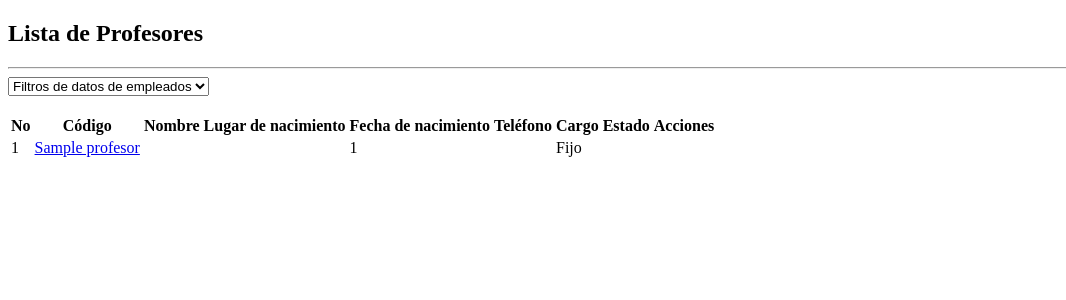
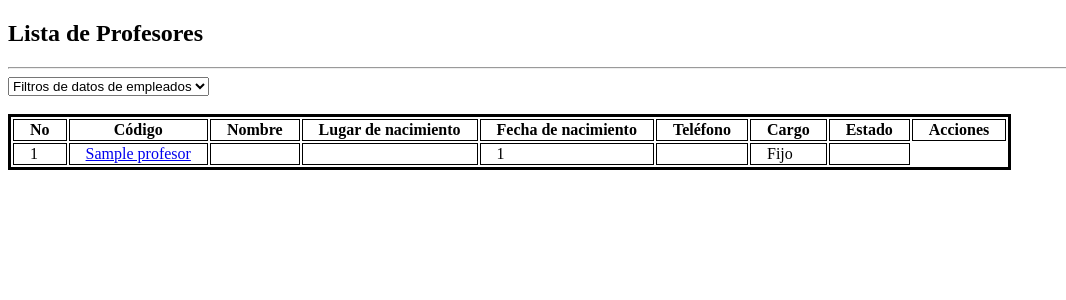
Before and after one commit to LuisMartinRX20/SGER, a PHP site: page /PHP/profesores.php in a window 1280 px wide. Shown: the top 300 px of the page, without its empty margins (0-1066 px from the left). Run offline with PHP 8.4, Linux system fonts and the light colour scheme; a user stored in the database is signed in; tables that the repository leaves empty hold one stand-in row (values such as "Sample post"); data that the repository does not hold is empty; some libraries are stand-ins or nearby versions.

Commit message:
se agregaron comentarios en profesores

```diff
--- /dev/null
+++ b/CSS/profesores.css
@@ -0,0 +1,10 @@
+@import url('https://fonts.googleapis.com/css2?family=Roboto:wght@500&display=swap');
+
+table{
+    border: black 3px solid;
+}
+td, th {
+    padding-left: 1rem;
+    padding-right: 1rem;
+    border: black 1px solid;
+  }
--- a/PHP/profesores.php
+++ b/PHP/profesores.php
@@ -12,6 +12,8 @@ if(!isset($_SESSION['username'])){
 	<meta charset="utf-8">
 	<meta http-equiv="X-UA-Compatible" content="IE=edge">
 	<meta name="viewport" content="width=device-width, initial-scale=1">
+	<link href="../CSS/profesores.css" rel="stylesheet" type="text/css">
+	<link rel="stylesheet" href="https://cdn.jsdelivr.net/npm/bootstrap-icons@1.10.5/font/bootstrap-icons.css">
 	<title>Lista de Profesores</title>
 
 </head>
@@ -22,7 +24,7 @@ if(!isset($_SESSION['username'])){
 			<hr />
 
 			<?php
-            // VALOR aksi es para borrar
+            // VALOR aksi es para borrar aqui esta la funcion borrar
 			if(isset($_GET['aksi']) == 'delete'){
 				// escaping, additionally removing everything that could be (html/javascript-) code
 				$nik = mysqli_real_escape_string($con,(strip_tags($_GET["nik"],ENT_QUOTES)));
@@ -40,11 +42,12 @@ if(!isset($_SESSION['username'])){
 				}
 			}
 			?>
-
+<!--Si lo necesitan este es una lista para filtrar datos-->
 			<form  method="get">
 				<div class="form-group">
 					<select name="filter" class="form-control" onchange="form.submit()">
 						<option value="0">Filtros de datos de empleados</option>
+						<!--Estos son los campos que deben modificar si desean aplicar filtros-->
 						<?php $filter = (isset($_GET['filter']) ? strtolower($_GET['filter']) : NULL);  ?>
 						<option value="1" <?php if($filter == 'Tetap'){ echo 'selected'; } ?>>Activo</option>
 						<option value="2" <?php if($filter == 'Kontrak'){ echo 'selected'; } ?>>NO Activo</option>
@@ -54,7 +57,8 @@ if(!isset($_SESSION['username'])){
 			</form>
 			<br />
 			<div >
-			<table >
+			<table  class="tabladatos">
+				<!--Aqui se agregan los campos que van a mostrar en la tabla los titulos solamente-->
 				<tr>
                     <th>No</th>
 					<th>Código</th>
@@ -67,6 +71,10 @@ if(!isset($_SESSION['username'])){
                     <th>Acciones</th>
 				</tr>
 				<?php
+				/**aqui se hace la consulta
+				 * si no necesitan el filtro deberan borrar esta parte del codigo que va desde
+				 * AQUI
+				 */
 				if($filter){
                     $miConsulta = "select * from profesor";   //crear una consulta que muestre a todos los empleados de la tabla empleados
                                         //que coincidan con el contenido del campo estado y de la variable $filter
@@ -75,11 +83,22 @@ if(!isset($_SESSION['username'])){
                     $miConsulta = "select * from profesor"; //crear una consulta que muestre a todos los empleados de la tabla empleados ordenadas por el campo código
 					$sql = mysqli_query($con, $miConsulta);
 				}
+				/**
+				 * HASTA AQUI
+				 */
 				if(mysqli_num_rows($sql) == 0){
-					echo '<tr><td colspan="8">No hay datos.</td></tr>';
+					/***
+					 * en cuanto funcione toda la parte de base de datos sustitir las etiquetas i en la parte de botnes
+					 * en la parte de abajo pero sin quitar funcionalidad
+					 */
+					echo '<tr><td colspan="8">No hay datos.</td><td><a href="#"><i class="bi bi-clipboard">Editar</i></a> <br> <a href="#"><i class="bi bi-trash">Borrar</i></a></td></tr>';
+					echo '';
 				}else{
 					$no = 1;
 					while($row = mysqli_fetch_assoc($sql)){
+						/**en esta parte deben poner los campos de la base de datos debe conincidir el nombre
+						 * con la base de datos si es necesario agregar mas
+						 */
 						echo '
 						<tr>
 
@@ -90,6 +109,9 @@ if(!isset($_SESSION['username'])){
 							<td>'.$row['telefono'].'</td>
                             <td>'.$row['puesto'].'</td>
 							<td>';
+							/**
+							 * este es un apartado para roles si no lo necesitan pueden borrarlo
+							 */
 							if($row['estado'] == '1'){
 								echo '<span class="label label-success">Fijo</span>';
 							}
@@ -99,6 +121,10 @@ if(!isset($_SESSION['username'])){
                             else if ($row['estado'] == '3' ){
 								echo '<span class="label label-warning">Outsourcing</span>';
 							}
+							/**
+							 * estos son botones los cuales sirven para eliminar y editar deben poner los campos de
+							 * la base de datos correspondientes
+							 */
 						echo '
 							</td>
 							<td>
@@ -112,6 +138,7 @@ if(!isset($_SESSION['username'])){
 					}
 				}
 				?>
+
 			</table>
 			</div>
 
```
